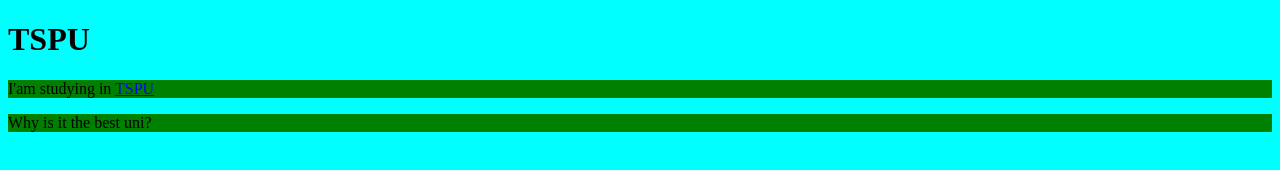
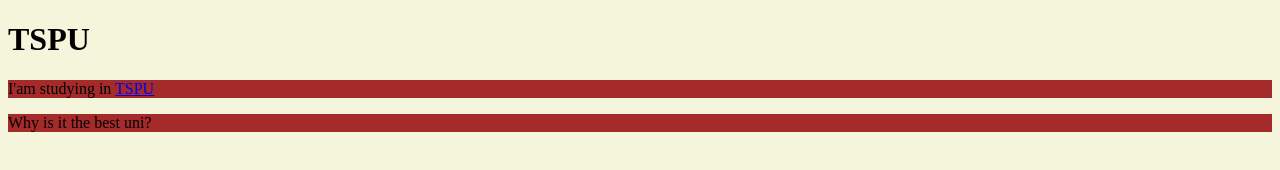
Before and after one commit to VanyaTriceps13/VanyaTripecs13.github.io, a plain HTML site: page index.html in a window 1280 px wide. Drawn offline with Linux system fonts and the light colour scheme.

Commit message:
Wed, Sep 20, 2023, 5:05 PM +07:00

```diff
--- a/style2.css
+++ b/style2.css
@@ -1,2 +1,2 @@
-body{background-color: aqua}
-p{background-color: green}
+body{background-color: beige}
+p{background-color: brown}
```
